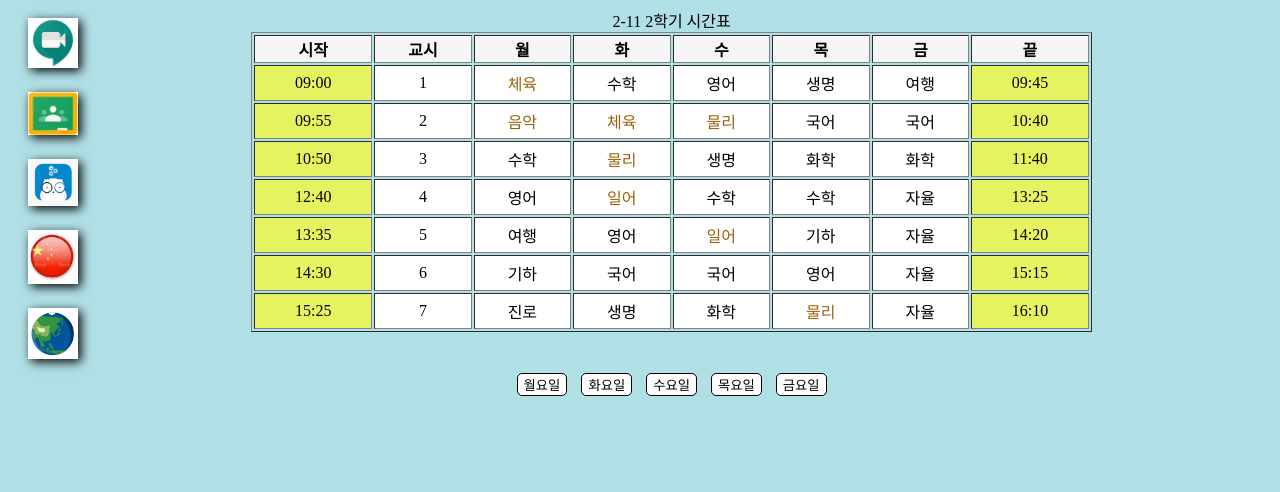
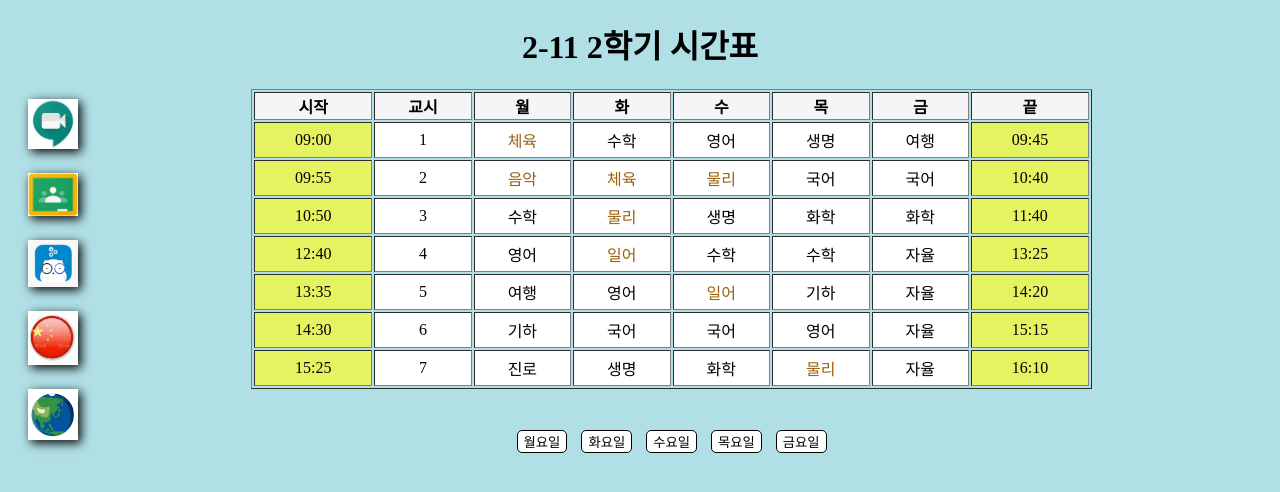
Before and after one commit to joas24/2-11_Timetable, a plain HTML site: page index.html in a window 1280 px wide. Shown: the top 492 px of the page. Drawn offline with nearby package versions, Linux system fonts and the light colour scheme.

Commit message:
Add files via upload

```diff
--- a/index.html
+++ b/index.html
@@ -2,13 +2,14 @@
 <html>
 
 <head>
-    <title>2-11 2학기 시간표</title>
+    <title>시간표</title>
     <link rel="stylesheet" href="style.css">
     <script src="https://ajax.googleapis.com/ajax/libs/jquery/3.6.0/jquery.min.js"></script>
     <script src="js.js"></script>
 </head>
 
 <body>
+    <h1><span class="yel">2-11 </span><span class="blu">2학기 </span><span class="red">시간표</span></h1>
     <div id="all">
         <div id="baro">
             <a href="https://meet.google.com/lookup/dmlikrhtjy" target="_blank"><img src="meeting.jpg"></a>
@@ -19,7 +20,6 @@
         </div>
         <div>
             <table border="1">
-                <caption>2-11 2학기 시간표</caption>
                 <colgroup>
                     <col style="background:rgb(228, 243, 95)">
                     <col style="background:rgb(255, 255, 255)">
@@ -341,7 +341,7 @@
     </div>
 
     <br><br><br><br><br><br><br><br><br><br><br><br><br><br><br><br><br><br><br>
-    <input type="button" id="j" value="j" onclick="$('#shs').css('display', 'block')">
+    <input type="button" id="j" onclick="$('#shs').css('display', 'block')">
     <br><br><br><br><br><br><br><br><br><br><br><br><br><br><br><br><br><br><br><br><br><br><br><br><br><br><br><br><br><br><br><br><br><br><br><br><br><br><br><br><br><br><br><br><br><br><br><br><br><br><br><br><br><br><br><br><br><br><br><br><br><br><br><br><br>
     <img src="pic.jpg" id="shs" style="display:none">
 </body>
--- a/style.css
+++ b/style.css
@@ -27,10 +27,10 @@ a{
     border: 1px solid black;
     border-radius: 5px;
 }
-input[type='button']:hover{
+.yoil:hover{
     background-color: rgb(230, 230, 230);
 }
-input[type='button']:active{
+.yoil:active{
     background-color:gray;
 }
 #all{
@@ -40,7 +40,6 @@ input[type='button']:active{
 #j{
     color:powderblue;
     border:none;
-    text-align: right;
     background-color:powderblue;
 }
 #shs{
@@ -62,3 +61,21 @@ body{
 #jayool:active + #jun{
     display:block;
 }
+.yel::selection{
+    color:yellow;
+    text-shadow: 2px 2px 5px yellow;
+    background-color:powderblue;
+}
+.blu::selection{
+    color:blue;
+    text-shadow: 2px 2px 5px blue;
+    background-color:powderblue;
+}
+.red::selection{
+    color:red;
+    text-shadow: 2px 2px 5px red;
+    background-color:powderblue;
+}
+h1{
+    text-align:center;
+}
```
